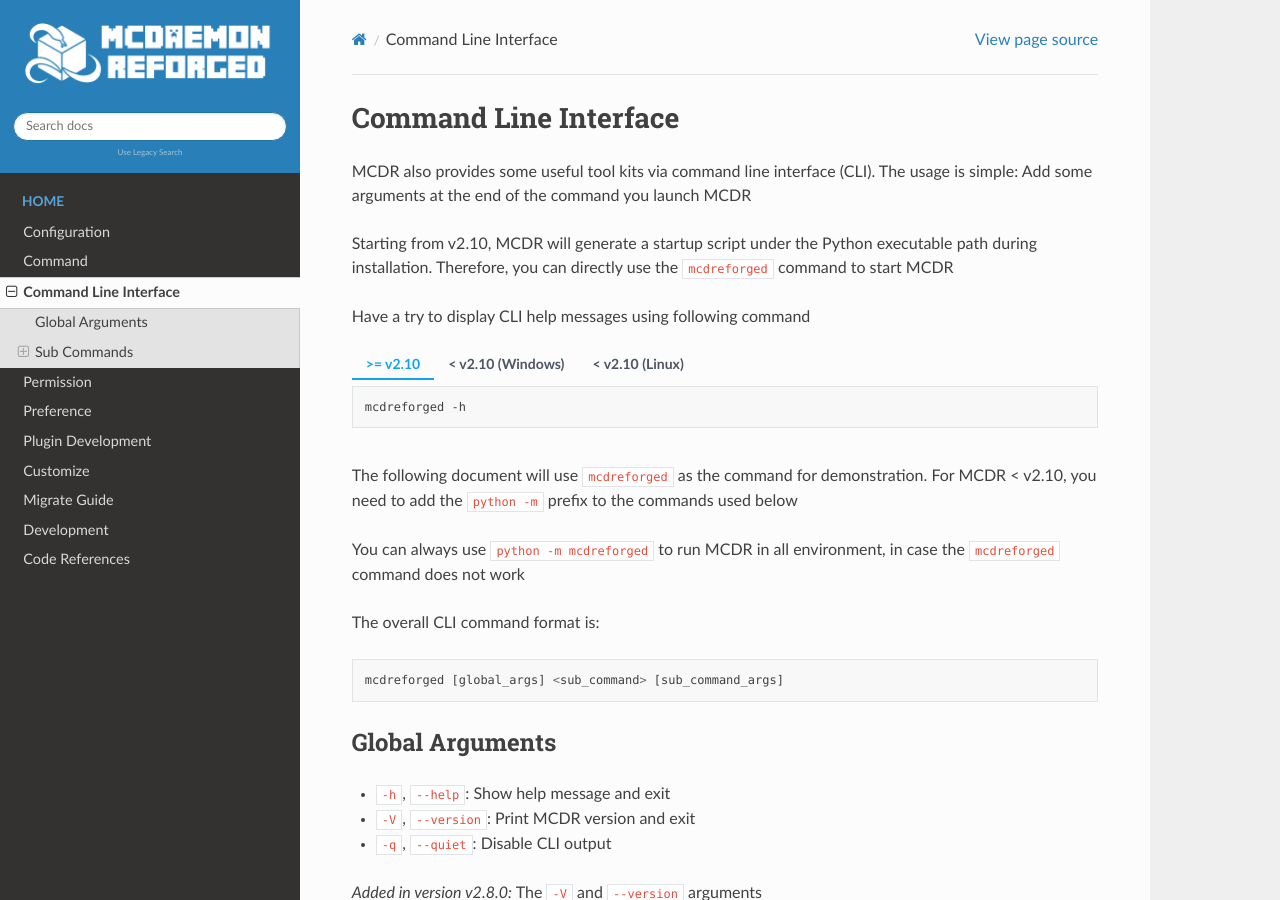
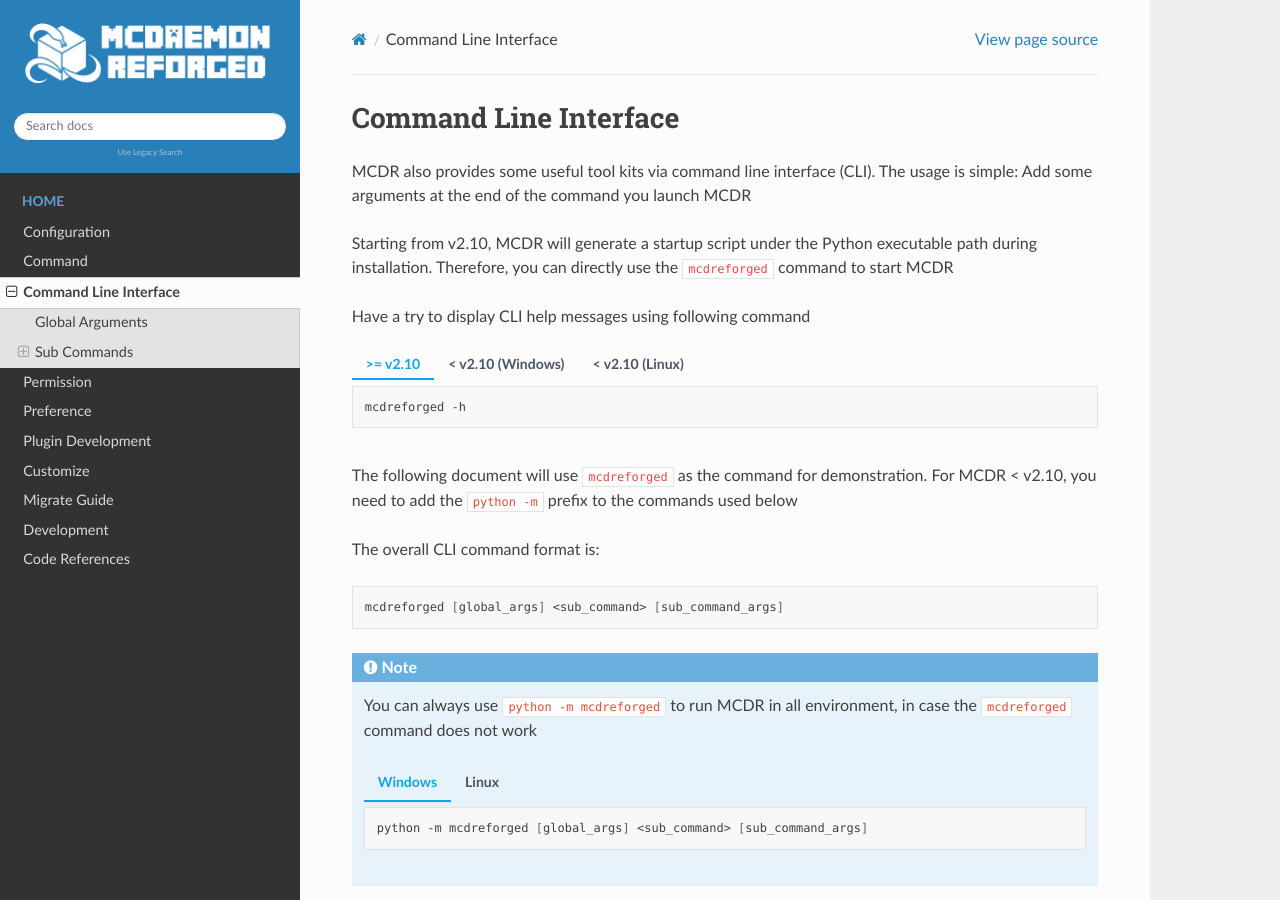
Before and after one commit to MCDReforged/MCDReforged, a Sphinx documentation site: the page built from docs/source/cli.rst, in a window 1280 px wide and 900 px high. Built offline with Sphinx 7.4.7 and the Read the Docs theme 2.0.0, drawn with Linux system fonts in a browser that asks for light colours; pages that are not in the unit, such as notebooks, are missing from menus; the version number could not be read and is left out; comment, search, counter and statistics services are not loaded.

Commit message:
docs: more visible `python -m` hint

```diff
--- a/docs/source/cli.rst
+++ b/docs/source/cli.rst
@@ -30,13 +30,28 @@ Have a try to display CLI help messages using following command
 The following document will use ``mcdreforged`` as the command for demonstration.
 For MCDR < v2.10, you need to add the ``python -m`` prefix to the commands used below
 
-You can always use ``python -m mcdreforged`` to run MCDR in all environment, in case the ``mcdreforged`` command does not work
-
 The overall CLI command format is:
 
-.. code-block::
+.. code-block:: bash
 
      mcdreforged [global_args] <sub_command> [sub_command_args]
+
+
+.. note::
+
+    You can always use ``python -m mcdreforged`` to run MCDR in all environment, in case the ``mcdreforged`` command does not work
+
+    .. tab:: Windows
+
+        .. code-block:: bash
+
+            python -m mcdreforged [global_args] <sub_command> [sub_command_args]
+
+    .. tab:: Linux
+
+        .. code-block:: bash
+
+            python3 -m mcdreforged [global_args] <sub_command> [sub_command_args]
 
 Global Arguments
 ----------------
```
Also changed, not shown: 1 other file.
